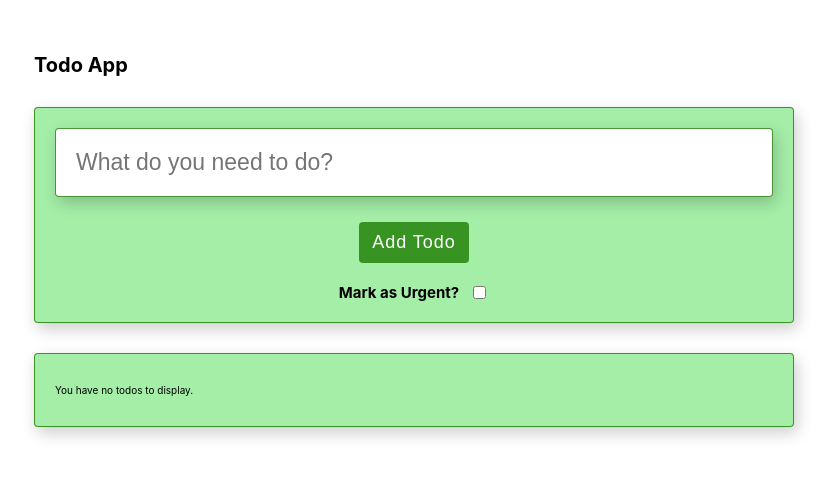
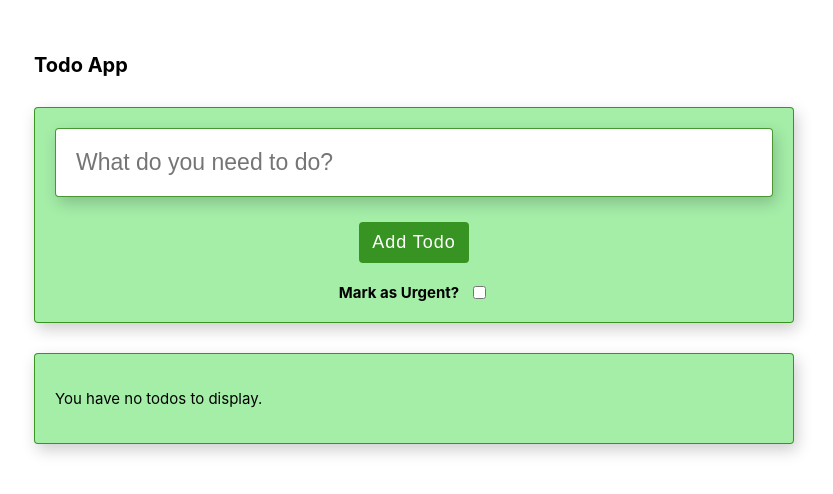
Before and after one commit to ElvisKnapman/todo, a React (Create React App) app: page / in a window 1280 px wide. Shown: the top 494 px of the page, without its empty margins (226-1059 px from the left). Built offline with nearby package versions, Linux system fonts and the light colour scheme.

Commit message:
base style rule for message that informs of no todos to display

```diff
--- a/src/components/TodoItems/TodoItems.styles.scss
+++ b/src/components/TodoItems/TodoItems.styles.scss
@@ -7,4 +7,8 @@
   border: 1px solid rgba(33, 128, 4, 0.815);
   border-radius: 4px;
   box-shadow: 3px 6px 16px rgba(0, 0, 0, 0.2);
+
+  .no-todos-message {
+    font-size: 1.5rem;
+  }
 }
```
